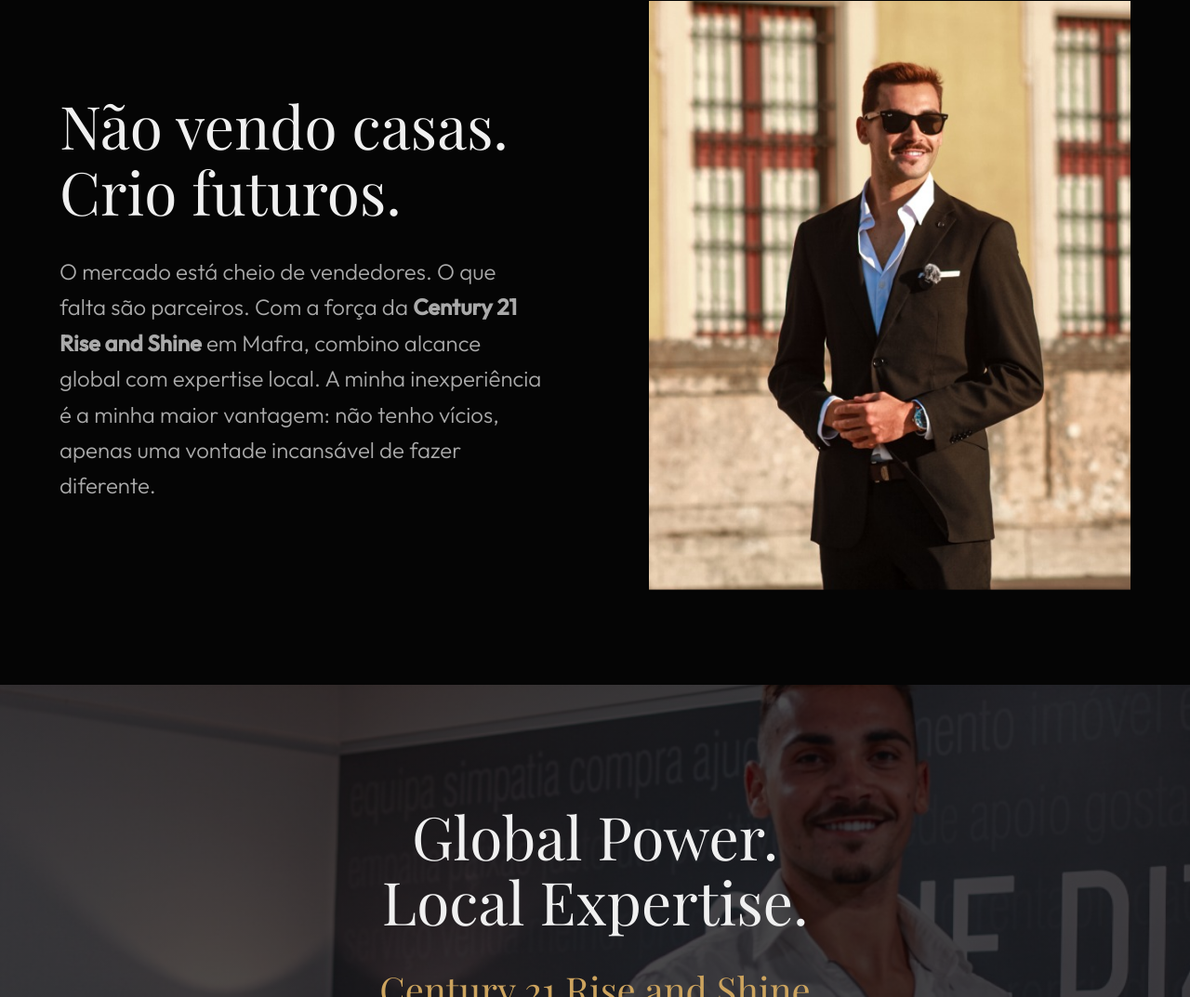
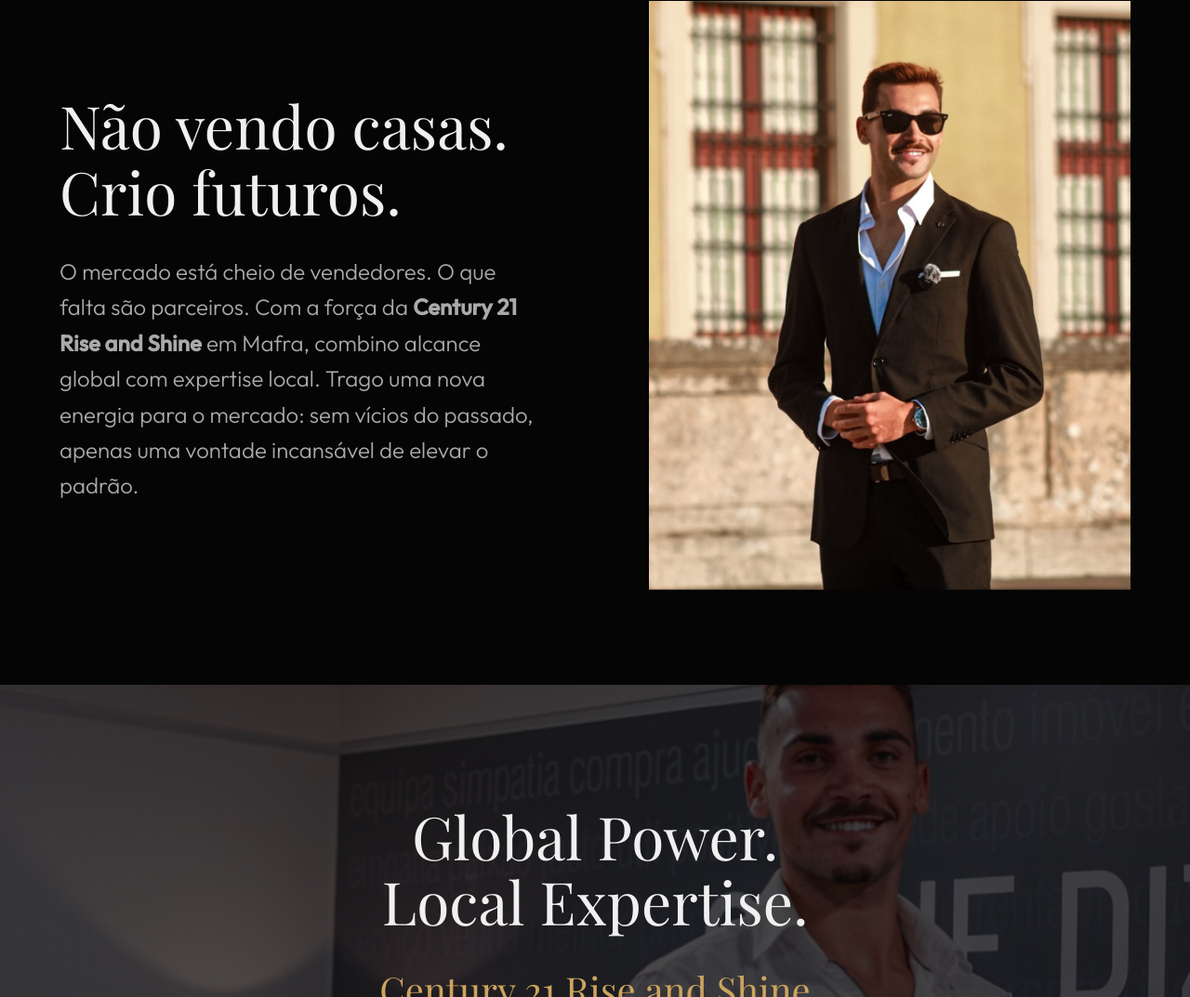
Before and after one commit to AlexandreJuliao/Lp-Rodrigo-Fernando, a plain HTML site: page index.html in a window 1280 px wide. Shown: the part 895-1968 px from the top of the page at 93% size. Drawn offline with nearby package versions, Linux system fonts and the light colour scheme; a web font is replaced by a local one.

Commit message:
Content: Remove mention of inexperience in Vision section

```diff
--- a/index.html
+++ b/index.html
@@ -54,8 +54,8 @@
                                 O mercado está cheio de vendedores. O que falta são parceiros.
                                 Com a força da <strong>Century 21 Rise and Shine</strong> em Mafra, combino alcance
                                 global com expertise local.
-                                A minha inexperiência é a minha maior vantagem: não tenho vícios, apenas uma vontade
-                                incansável de fazer diferente.
+                                Trago uma nova energia para o mercado: sem vícios do passado, apenas uma vontade
+                                incansável de elevar o padrão.
                             </p>
                         </div>
                         <div class="vision-image-wrapper">
```
